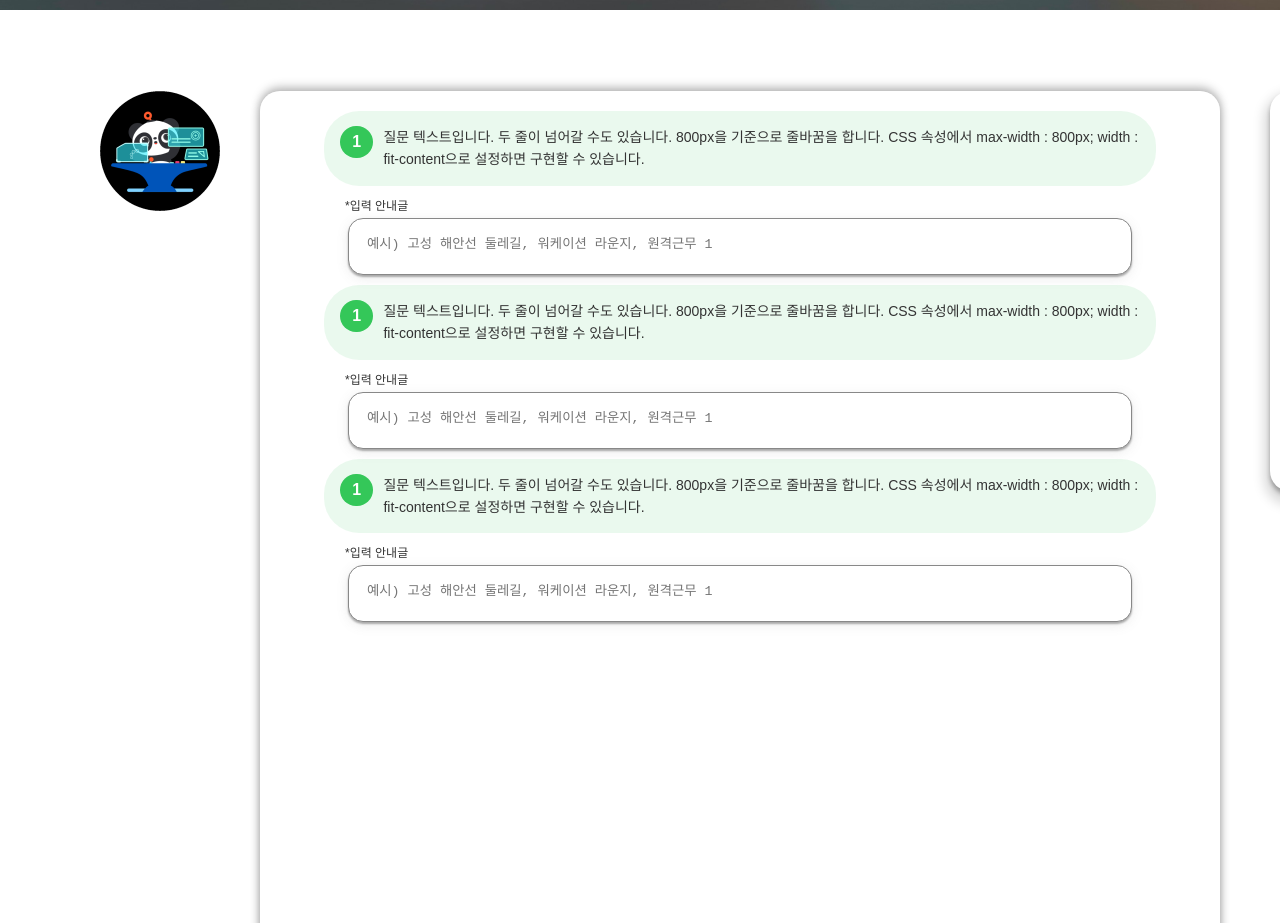
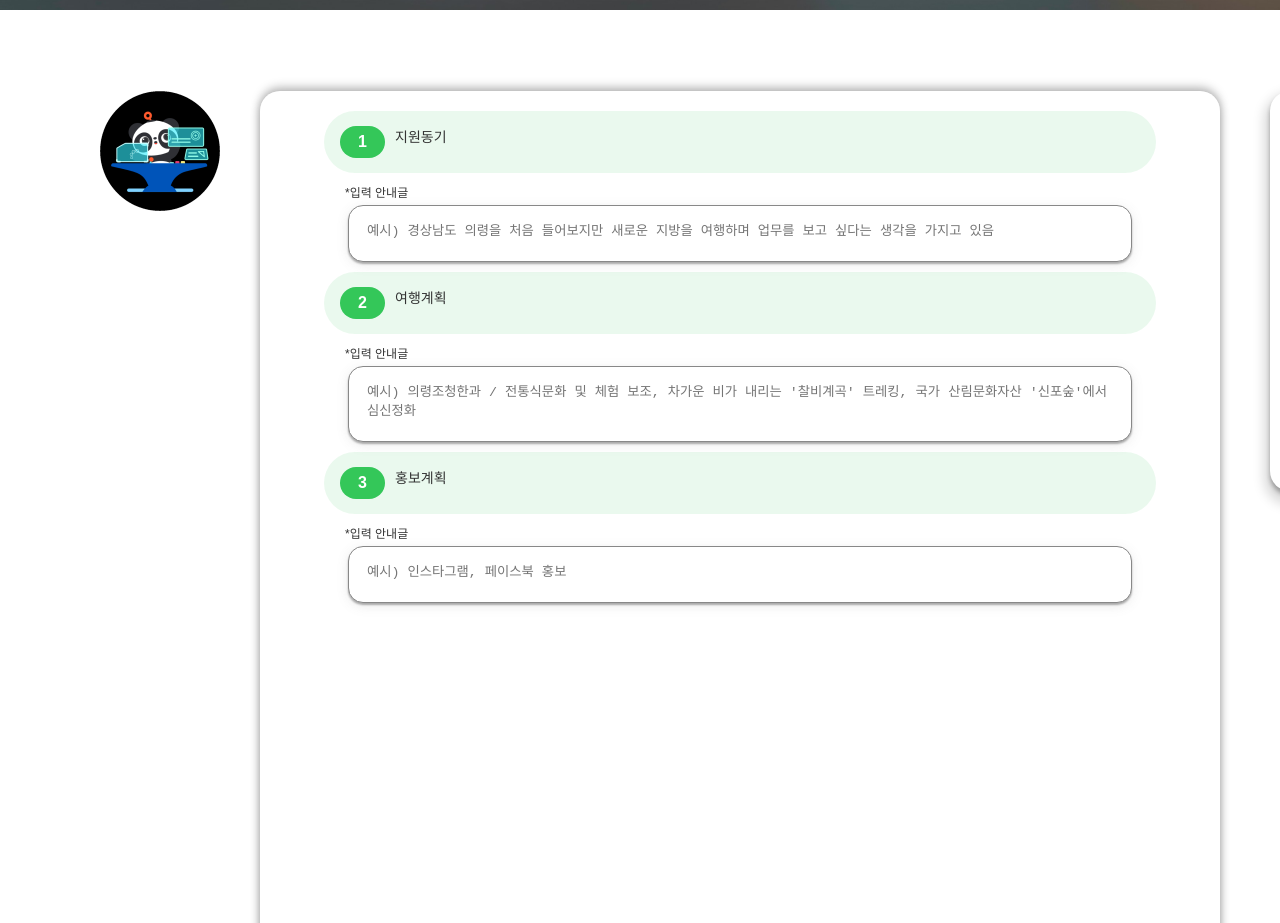
Before and after one commit to TEAM-MAYDAY/front-end-, a React (Create React App) app: page /aipage in a window 1280 px wide. Shown: the part 820-1743 px from the top of the page. Built offline with nearby package versions, Linux system fonts and the light colour scheme.

Commit message:
[ADD] : ADDED FastAPI fetch logic

```diff
--- a/src/pages/AIanswer.js
+++ b/src/pages/AIanswer.js
@@ -100,20 +100,54 @@ const { data } = location.state || { data: null };
                 <div className="question-box">
                   <div className="question-num">1</div>
                   <div className="question-text">
-                질문2: 여행계획이 무엇인가요?
+                    지원동기
                   </div>
                 </div>
-              {/* <pre>{JSON.stringify(data, null, 2)}</pre> */}
-              {data ? <p>{data.answer}</p> : <p>데이터가 없습니다.</p>}
+                <div className="input-guide"></div>
+                <div className='input-field1'>
+                  <textarea
+                  // data[0].content ~ data[2].content 값으로 데이터 접근
+                    value={data[0].content}
+                    className='textarea-box'
+                    placeholder="데이터가 없습니다!"
+                    rows="5" // 초기 행 높이 설정
+                  />
               </div>
+              <div className="qeustion-section">
                 <div className="question-box">
-                <div className="question-num">1</div>
+                  <div className="question-num">2</div>
                   <div className="question-text">
-                질문2: 여행계획이 무엇인가요?
+                    여행계획
                   </div>
                 </div>
-              {/* <pre>{JSON.stringify(data, null, 2)}</pre> */}
-              {data ? <p>{data.answer}</p> : <p>데이터가 없습니다.</p>}
+                <div className="input-guide"></div>
+                <div className='input-field1'>
+                  <textarea
+                    value={data[1].content}
+                    className='textarea-box'
+                    placeholder="데이터가 없습니다!"
+                    rows="5" // 초기 행 높이 설정
+                  />
+              </div>
+              <div className="qeustion-section">
+                <div className="question-box">
+                  <div className="question-num">3</div>
+                  <div className="question-text">
+                    홍보계획
+                  </div>
+                </div>
+                <div className="input-guide"></div>
+                <div className='input-field1'>
+                  <textarea
+                    value={data[2].content}
+                    className='textarea-box'
+                    placeholder="데이터가 없습니다!"
+                    rows="5" // 초기 행 높이 설정
+                  />
+              </div>
+            </div>
+            </div>
+            </div>
             </div>
         </main>
           <div className="right-sidebar-container">
--- a/src/pages/AIpage.js
+++ b/src/pages/AIpage.js
@@ -16,6 +16,11 @@ const AIpage = () => {
   const textareaRef1 = useRef(null);
   const textareaRef2 = useRef(null);
   const textareaRef3 = useRef(null);
+
+  // Description을 위한 새로운 State
+  // 해당 워케이션에 대한 정보를 저장하고 있으면 됨
+  // 또한 String으로만 유지하고 있으면 충분
+  const [description, setDescription] = useState("https://www.monthler.kr/programs/1170\n\n워킹 홀리데이 in 의령 - 2박 3일로컬과 연결되는 프로젝트\n\n[워킹홀리데이 in 의령]은 경상남도의 작은 시골마을 의령에서 다양한 전통 산업 및 로컬 브랜드와 연계하여 디자인, 브랜딩, 기획 및 마케팅의 프로젝트 진행 또는 전통 브랜드의 기술 전승 등을 병행하며 현지의 문화와 생활을 경험할 수 있는 프로젝트입니다.\n\n활동기간 : 24년 7월 29일 (월) ~ 24년 8월 31일 (토)\n\n로컬 브랜드 목록\n- (전통) 의령조청한과 / 전통식문화 및 체험 보조\n- (전통) 다향연 / 전통 차문화 및 제다체험 보조\n- (전통) 강외영 염색공방 / 인성교육 및 전통염색체험 보조\n- (전통) 의령토속식품 / 전통 망개떡 제조 및 레시피 전수\n\n프로그램\n프로그램 / 부제목 / 내용\n- 숲속영화관 / '메타세쿼이아'와 무비 갬성의 조화 / '메타세쿼이아'숲에서 빔프로젝트를 활용하여 영화상영\n- 트레킹 / 차가운 비가 내리는 '찰비계곡' 트레킹 / 시원한 물줄기 계곡을 따라서 트레킹\n- 별자리 탐구 / 맑은 의령 밤하늘 내 마음의 '별'로 / 오염되지 않은 '의령'의 하늘에서 별자리 관측\n- 농악 / 로컬클럽 개장! 신명나는 '농악' / 칠곡면 '치실농악단'에서 농악 즐기기\n- 백패킹 / 온 몸으로 자연 속에 딥다이빙 / '자굴산' 및 '한우산' 백패킹\n- 요가 / 피톤치드 폭탄과 함께하는 나마스떼 / 국가 산림문화자산 '신포숲'에서 심신정화");
 
   const handleDivClick1 = () => {
     setIsClicked1(!isClicked1);
@@ -112,7 +117,13 @@ const AIpage = () => {
       setLoading(true);
       setError(null);
       try {
-          const response = await axios.get('YOUR_FASTAPI_ENDPOINT');
+          const response = await axios.post(process.env.REACT_APP_FASTAPI_ENDPOINT + '/create_proposal', {
+            description: description,
+            answer1: inputValue1,
+            answer2: inputValue2,
+            answer3: inputValue3
+          });
+          console.log(response.data)
           // setData(response.data);
           navigate('/aianswer', { state: { data: response.data } });
       } catch (err) {
@@ -133,10 +144,7 @@ const AIpage = () => {
             <div className="question-box">
               <div className="question-num">1</div>
               <div className="question-text">
-                질문 텍스트입니다. 두 줄이 넘어갈 수도 있습니다.
-                800px을 기준으로 줄바꿈을 합니다.
-                CSS 속성에서 max-width : 800px;
-                width : fit-content으로 설정하면 구현할 수 있습니다.
+                지원동기
               </div>
             </div>
             <div className="input-guide">*입력 안내글</div>
@@ -146,18 +154,15 @@ const AIpage = () => {
                 value={inputValue1}
                 className='textarea-box'
                 onChange={handleInputChange1}
-                placeholder="예시) 고성 해안선 둘레길, 워케이션 라운지, 원격근무 1"
+                placeholder="예시) 경상남도 의령을 처음 들어보지만 새로운 지방을 여행하며 업무를 보고 싶다는 생각을 가지고 있음"
                 rows="1" // 초기 행 높이 설정
               />
           </div>
             <div className="qeustion-section">
             <div className="question-box">
-              <div className="question-num">1</div>
+              <div className="question-num">2</div>
               <div className="question-text">
-                질문 텍스트입니다. 두 줄이 넘어갈 수도 있습니다.
-                800px을 기준으로 줄바꿈을 합니다.
-                CSS 속성에서 max-width : 800px;
-                width : fit-content으로 설정하면 구현할 수 있습니다.
+                여행계획
               </div>
             </div>
             <div className="input-guide">*입력 안내글</div>
@@ -167,19 +172,16 @@ const AIpage = () => {
                 value={inputValue2}
                 className='textarea-box'
                 onChange={handleInputChange2}
-                placeholder="예시) 고성 해안선 둘레길, 워케이션 라운지, 원격근무 1"
+                placeholder="예시) 의령조청한과 / 전통식문화 및 체험 보조, 차가운 비가 내리는 '찰비계곡' 트레킹, 국가 산림문화자산 '신포숲'에서 심신정화"
                 rows="1" // 초기 행 높이 설정
               />
             </div>
             </div>
             <div className="qeustion-section">
             <div className="question-box">
-              <div className="question-num">1</div>
+              <div className="question-num">3</div>
               <div className="question-text">
-                질문 텍스트입니다. 두 줄이 넘어갈 수도 있습니다.
-                800px을 기준으로 줄바꿈을 합니다.
-                CSS 속성에서 max-width : 800px;
-                width : fit-content으로 설정하면 구현할 수 있습니다.
+                홍보계획
               </div>
             </div>
             <div className="input-guide">*입력 안내글</div>
@@ -189,7 +191,7 @@ const AIpage = () => {
                 value={inputValue3}
                 className='textarea-box'
                 onChange={handleInputChange3}
-                placeholder="예시) 고성 해안선 둘레길, 워케이션 라운지, 원격근무 1"
+                placeholder="예시) 인스타그램, 페이스북 홍보"
                 rows="1" // 초기 행 높이 설정
               />
             </div>
```
Also changed, not shown: 1 other file (tests, documents, lock files or other folders). Lines whose indentation alone changed are shown as unchanged.
